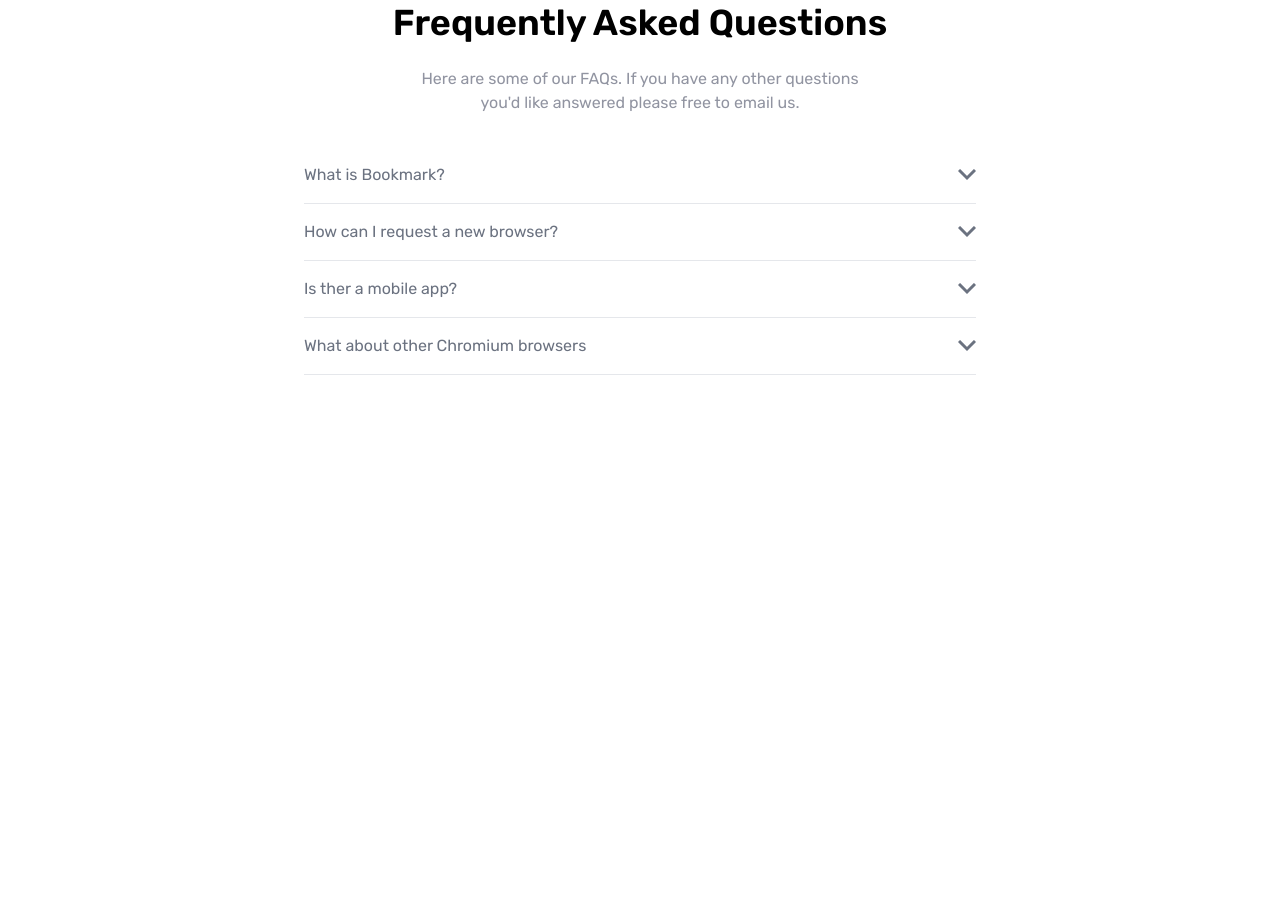
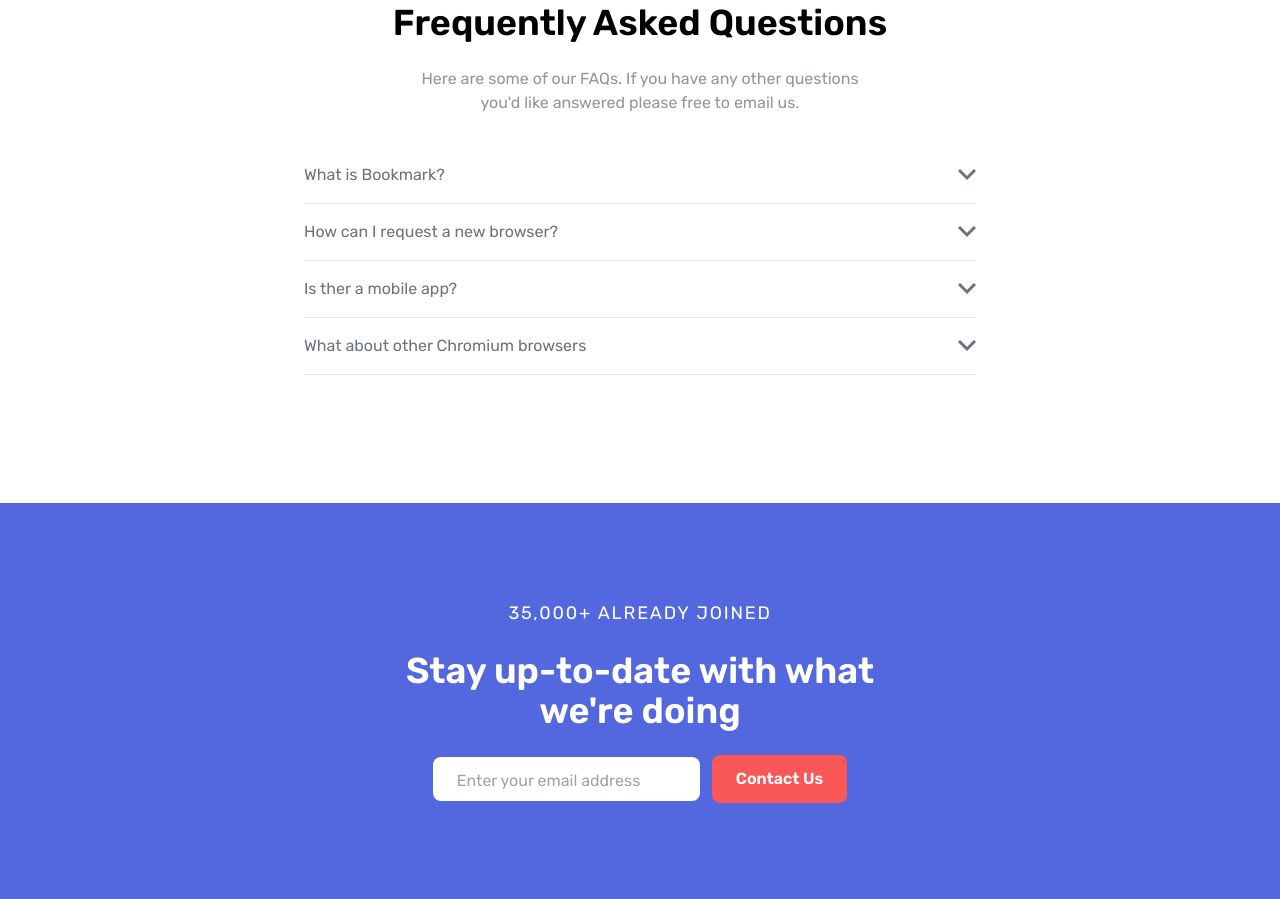
Before and after one commit to Mldamico/tailwind-projects, a website: page bookmark/index.html in a window 1280 px wide. Shown: the part 2291-3190 px from the top of the page. Before the commit the page ends 2794 px from the top, so only its background shows below. Drawn offline with Linux system fonts and the light colour scheme.

Commit message:
newsletter section

```diff
--- a/bookmark/index.html
+++ b/bookmark/index.html
@@ -324,6 +324,31 @@
       </div>
     </div>
   </section>
+  <section id="newsletter" class="bg-softBlue">
+
+    <div class="max-w-lg mx-auto py-24">
+      <p class="mb-6 text-lg tracking-widest text-center text-white uppercase">
+        35,000+ Already Joined
+      </p>
+      <h2 class="px-3 mb-6 text-3xl font-semibold text-center text-white md:text-4xl">
+        Stay up-to-date with what we're doing
+      </h2>
+
+      <form
+        class="flex flex-col items-start justify-center max-w-2xl mx-auto space-y-6 text-base px-6 md:flex-row md:space-y-0 md:space-x-4 md:px-0">
+
+        <div class="flex flex-col justify-between items-center mx-auto md:flex-row md:mx-0">
+          <input type="text"
+            class="flex-1 px-6 pt-3 pb-2 mb-4 rounded-lg border-1 border-white focus:outline-none md:mr-3 md:mb-0"
+            placeholder="Enter your email address" />
+
+          <input type="submit"
+            class="inline-flex px-6 py-3 font-semibold text-center text-white duration-200 transform rounded-lg cursor-pointer focus:outline-none bg-softRed hover:opacity-90"
+            value="Contact Us" />
+        </div>
+      </form>
+    </div>
+  </section>
 </body>
 
 </html>
```
Also changed, not shown: bookmark/css/style.css.
